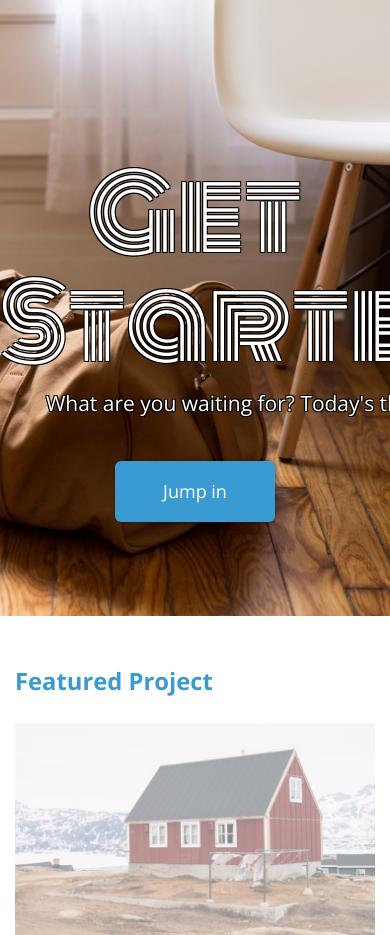
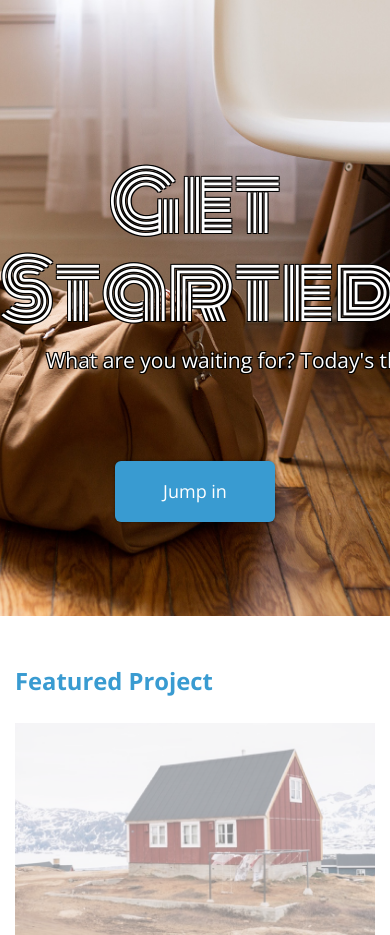
Before and after one commit to bnikkhah/Jumpstart, a plain HTML site: page index.html in a window 390 px wide. Shown: the top 935 px of the page. Drawn offline with nearby package versions, Linux system fonts and the light colour scheme.

Commit message:
font size fix carousel mobile

```diff
--- a/resources/css/style.css
+++ b/resources/css/style.css
@@ -161,3 +161,9 @@ h2{
 	width:42rem;
 	margin:auto;
 }
+
+@media only screen and (max-width:470px){
+	.jumbotron h1{
+		font-size:5.7rem;
+	}
+}
```
